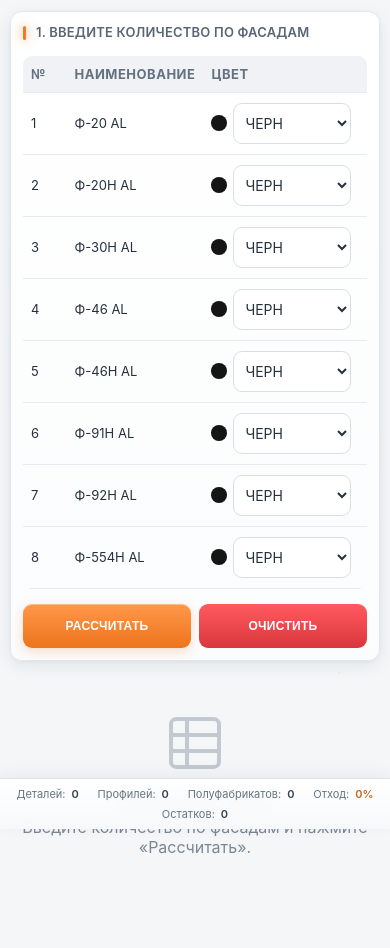
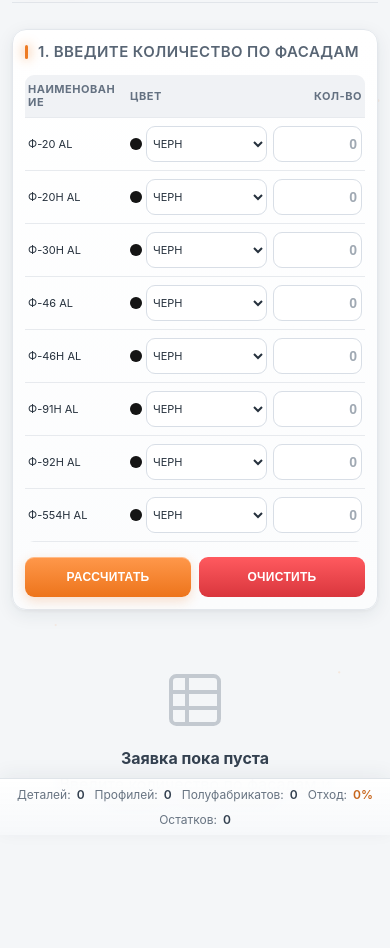
Before and after one commit to mrlunars-cyber/dera-fasady, a plain HTML site: page index.html in a window 390 px wide. Shown: the part 66-1014 px from the top of the page. Drawn offline with Linux system fonts and the light colour scheme; a script that the page names is missing.

Commit message:
Update index.html

```diff
--- a/index.html
+++ b/index.html
@@ -3,9 +3,6 @@
 <head>
 <link rel="apple-touch-icon" href="./apple-touch-icon.png">
 <meta name="viewport" content="width=device-width, initial-scale=1.0, viewport-fit=cover">
-<meta name="apple-mobile-web-app-capable" content="yes">
-<meta name="apple-mobile-web-app-status-bar-style" content="default">
-<meta name="mobile-web-app-capable" content="yes">
 <meta charset="UTF-8">
 <title>DeRa — AL Фасады | Калькулятор заявок</title>
 
@@ -702,209 +699,6 @@ input::placeholder{color:#a0a9b3}
 .status-bar .sep{background:#dce2e8}
 @media(max-width:600px){
   body{background:#f4f6f8}
-}
-
-
-/* ===== АДАПТАЦИЯ iPhone / Safari / «На экран Домой» ===== */
-html {
-  width: 100%;
-  min-height: 100%;
-  overflow-x: clip;
-  -webkit-text-size-adjust: 100%;
-  text-size-adjust: 100%;
-}
-
-body {
-  width: 100%;
-  min-width: 0;
-  min-height: 100vh;
-  min-height: 100svh;
-  margin: 0;
-  overflow-x: clip;
-  padding-left: max(12px, env(safe-area-inset-left));
-  padding-right: max(12px, env(safe-area-inset-right));
-  padding-top: calc(12px + env(safe-area-inset-top));
-  padding-bottom: calc(100px + env(safe-area-inset-bottom));
-}
-
-.container {
-  width: 100%;
-  min-width: 0;
-  max-width: 1100px;
-}
-
-.topbar, .brand, .brand-info, .card, .table-wrap {
-  min-width: 0;
-}
-
-.table-wrap {
-  max-width: 100%;
-  overscroll-behavior-x: contain;
-}
-
-.table-wrap table {
-  width: 100%;
-}
-
-.status-bar {
-  left: 0;
-  right: 0;
-  bottom: 0;
-  padding-bottom: calc(8px + env(safe-area-inset-bottom));
-  padding-left: max(12px, env(safe-area-inset-left));
-  padding-right: max(12px, env(safe-area-inset-right));
-}
-
-.calc-overlay {
-  padding:
-    env(safe-area-inset-top)
-    env(safe-area-inset-right)
-    env(safe-area-inset-bottom)
-    env(safe-area-inset-left);
-}
-
-#dustCanvas {
-  width: 100%;
-  height: 100%;
-  height: 100dvh;
-}
-
-input, select, textarea, button {
-  max-width: 100%;
-  -webkit-tap-highlight-color: transparent;
-}
-
-@media (max-width: 600px) {
-  body {
-    padding-left: max(10px, env(safe-area-inset-left));
-    padding-right: max(10px, env(safe-area-inset-right));
-    padding-top: calc(10px + env(safe-area-inset-top));
-    padding-bottom: calc(104px + env(safe-area-inset-bottom));
-  }
-
-  .container {
-    width: 100%;
-  }
-
-  .topbar {
-    margin-bottom: 16px;
-    padding-bottom: 12px;
-  }
-
-  .brand {
-    gap: 10px;
-    max-width: 100%;
-  }
-
-  .brand-info {
-    flex: 1;
-  }
-
-  .brand-name {
-    overflow-wrap: anywhere;
-  }
-
-  .input-card {
-    max-width: none;
-    width: 100%;
-  }
-
-  .card {
-    width: 100%;
-    margin-bottom: 14px;
-    padding: 12px;
-    border-radius: 12px;
-  }
-
-  h2 {
-    font-size: 13px;
-    line-height: 1.35;
-    letter-spacing: .2px;
-  }
-
-  .color-cell {
-    gap: 6px;
-    min-width: 0;
-  }
-
-  .color-cell select {
-    min-width: 0;
-    padding-left: 7px;
-    padding-right: 22px;
-  }
-
-  .btns {
-    gap: 8px;
-  }
-
-  .btns button {
-    min-height: 44px;
-    flex: 1 1 140px;
-    padding: 11px 12px;
-    font-size: 12px;
-  }
-
-  .cut-settings {
-    grid-template-columns: repeat(2, minmax(0, 1fr));
-    gap: 9px;
-  }
-
-  .cut-settings label {
-    min-width: 0;
-    font-size: 10px;
-  }
-
-  .cut-settings input {
-    min-width: 0;
-    width: 100%;
-  }
-
-  .cut-card {
-    padding: 11px;
-  }
-
-  .cut-step {
-    min-width: 0;
-    gap: 8px;
-    flex-wrap: wrap;
-  }
-
-  .step-text {
-    min-width: 0;
-    overflow-wrap: anywhere;
-  }
-
-  .status-bar {
-    justify-content: space-around;
-    gap: 6px 10px;
-    font-size: 11px;
-  }
-
-  .status-bar .item {
-    white-space: nowrap;
-  }
-
-  /* Таблицы прокручиваются внутри своих блоков, а не растягивают страницу. */
-  .table-wrap table {
-    min-width: 460px;
-  }
-}
-
-@media (hover: none), (pointer: coarse) {
-  .card:hover {
-    transform: none;
-    box-shadow: var(--shadow-md);
-  }
-
-  tr:hover td {
-    background: inherit;
-  }
-}
-
-@supports (min-height: 100dvh) {
-  body {
-    min-height: 100dvh;
-  }
 }
 
 @media print{
@@ -942,6 +736,122 @@ input, select, textarea, button {
   #results{ display:block !important; opacity:1 !important; transform:none !important; }
   #results > .card{ animation:none !important; }
 }
+
+
+/* ===== iPHONE: FIT INPUT TABLE TO SCREEN ===== */
+@media screen and (max-width: 600px) {
+  html, body {
+    width: 100%;
+    max-width: 100%;
+    overflow-x: hidden;
+  }
+
+  .container {
+    width: 100%;
+    max-width: 100%;
+    min-width: 0;
+  }
+
+  .input-card {
+    width: 100%;
+    max-width: 100%;
+    min-width: 0;
+    padding: 12px;
+  }
+
+  .input-card .table-wrap {
+    width: 100%;
+    max-width: 100%;
+    overflow-x: hidden;
+  }
+
+  /* The general mobile rule sets tables to 460px; cancel it here. */
+  .input-card table {
+    width: 100% !important;
+    min-width: 0 !important;
+    max-width: 100%;
+    table-layout: fixed !important;
+    border-collapse: collapse;
+  }
+
+  /* Hide the numbering column on narrow screens. */
+  .input-card thead th:first-child,
+  .input-card tbody td:first-child {
+    display: none !important;
+  }
+
+  .input-card thead th,
+  .input-card tbody td {
+    box-sizing: border-box;
+    padding: 8px 3px;
+    font-size: 11px;
+  }
+
+  /* Facade name, color selector, quantity. */
+  .input-card thead th:nth-child(2),
+  .input-card tbody td:nth-child(2) {
+    width: 30% !important;
+    white-space: normal !important;
+    overflow-wrap: anywhere;
+    line-height: 1.2;
+  }
+
+  .input-card thead th:nth-child(3),
+  .input-card tbody td:nth-child(3) {
+    width: 42% !important;
+  }
+
+  .input-card thead th:nth-child(4),
+  .input-card tbody td:nth-child(4) {
+    width: 28% !important;
+  }
+
+  .input-card .color-cell {
+    display: flex;
+    align-items: center;
+    gap: 4px;
+    width: 100%;
+    min-width: 0;
+  }
+
+  .input-card .color-dot {
+    width: 12px;
+    height: 12px;
+    flex: 0 0 12px;
+  }
+
+  .input-card .color-cell select {
+    display: block;
+    width: 100%;
+    min-width: 0;
+    max-width: 100%;
+    padding: 9px 2px;
+    font-size: 11px;
+  }
+
+  .input-card input[type="number"] {
+    display: block;
+    width: 100%;
+    min-width: 0;
+    max-width: 100%;
+    padding: 9px 4px;
+    font-size: 14px;
+  }
+
+  .input-card .btns {
+    display: flex;
+    flex-wrap: nowrap;
+    gap: 8px;
+  }
+
+  .input-card .btns button {
+    flex: 1 1 0;
+    min-width: 0;
+    padding: 13px 4px;
+    font-size: 12px;
+  }
+}
+
 </style>
 </head>
 <body>
@@ -2151,7 +2061,6 @@ document.addEventListener('pointerdown', e => {
   })
 );
 
-if (window.matchMedia && window.matchMedia('(hover: hover) and (pointer: fine)').matches) {
 document.querySelectorAll('.card[data-parallax]').forEach(card => {
   const inner = card.querySelector('h2');
   if (!inner) return;
@@ -2165,7 +2074,6 @@ if (window.matchMedia && window.matchMedia('(hover: hover) and (pointer: fine)')
     inner.style.transform = '';
   });
 });
-}
 
 updateLiveSummary();
 </script>
```
Lines whose indentation alone changed are shown as unchanged.
